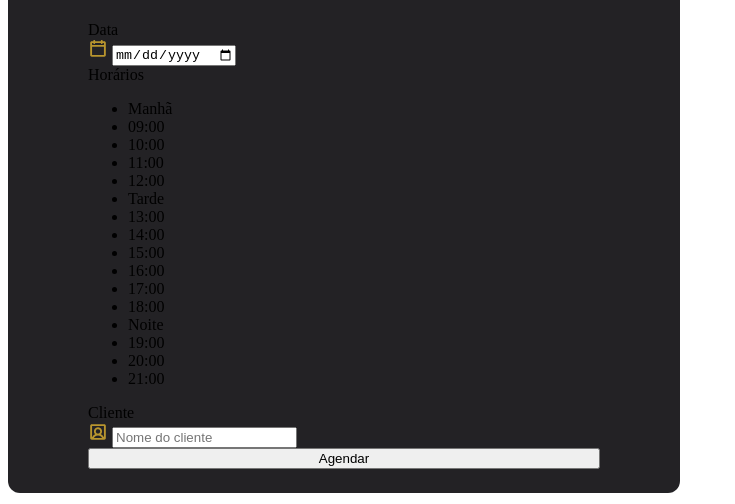
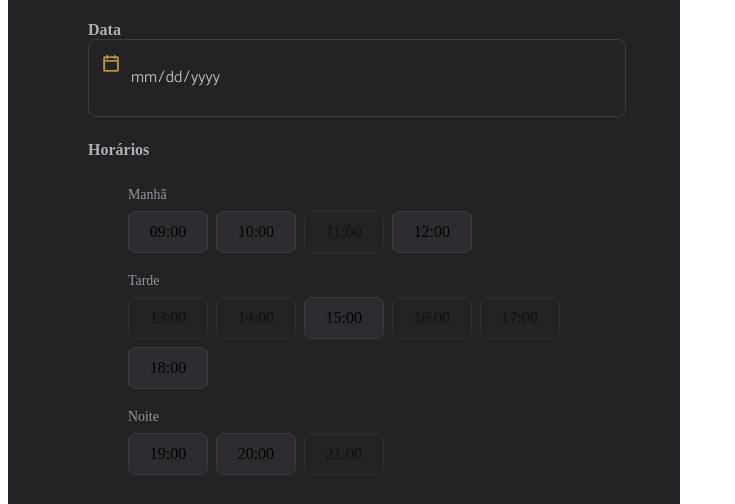
Before and after one commit to million212/Hair_DaY, a plain HTML site: page index.html in a window 1280 px wide. Shown: the part 232-736 px from the top of the page, without its empty margins (0-735 px from the left). Drawn offline with Linux system fonts and the light colour scheme; files whose address does not match are found by name.

Commit message:
Finalização da estilização do form

```diff
--- a/src/styles/form.css
+++ b/src/styles/form.css
@@ -28,3 +28,126 @@
     color: #98959d;
     font-size: 0.87rem;
 }
+
+.label {
+    font-size: 1rem;
+    color: #b2afb6;
+    font-weight: 700;
+}
+
+.input {
+    width: 100%;
+    height: 3rem;
+
+    border: 1px solid #3e3c41;
+    padding: 0.87rem 0.75rem;
+    border-radius: 0.5rem;
+
+    display: flex;
+    margin-bottom: 1.5rem;
+}
+
+.input i {
+    margin-right: 0.5rem;
+}
+
+.input input {
+    flex: 1;
+
+    font-family: 'Catamaran', sans-serif;
+
+    font-size: 1rem;
+    color: #b2afb6;
+    background-color: transparent;
+
+    outline: none;
+    border: none;
+}
+
+.input:focus-within {
+    border: 1.5px solid #b8952e;
+}
+
+.button {
+    height: 3.5rem;
+    border-radius: 0.5rem;
+    border: none;
+    font-size: 0.87rem;
+    background-color: #b8952e;
+    color: #050505;
+    text-transform: uppercase;
+    font-weight: 700;
+    padding: 1rem 1.25rem;
+    cursor: pointer;
+
+    transition: background-color 0.3s;
+}
+
+.button:hover {
+    background-color: #dbc170;
+}
+
+::-webkit-calendar-picker-indicator {
+    cursor: pointer;
+    background: url('../assets/arrow-down.svg') no-repeat;
+}
+
+.hours {
+    list-style: none;
+
+    display: flex;
+    gap: 0.5rem;
+    flex-wrap: wrap;
+
+    margin-bottom: 2rem;
+}
+
+.hour {
+    width: 4.87rem;
+    height: 2.5rem;
+
+    border-radius: 0.5rem;
+
+    font-size: 1rem;
+    border: 1px solid #3e3c41;
+
+    cursor: pointer;
+
+    display: flex;
+    justify-content: center;
+    align-items: center;
+}
+
+.hour-period {
+    width: 100%;
+    color: #98959d;
+    font-size: 0.87rem;
+
+    margin-top: 0.75rem;
+}
+
+.hour-available {
+    background-color: #2e2c30;
+}
+
+.hour-unavailable {
+    opacity: 0.5;
+    cursor: not-allowed;
+}
+
+.hour-selected {
+    border: 1px solid #b8952e;
+    color: #b8952e;
+}
+
+.hour:not(.hour-unavailable):hover {
+    border: 1px solid #b8952e;
+    color: #b8952e;
+}
+
+@media (max-width: 1100px) {
+    .form {
+        overflow-y: auto;
+        max-width: 100%;
+    }
+}
```
